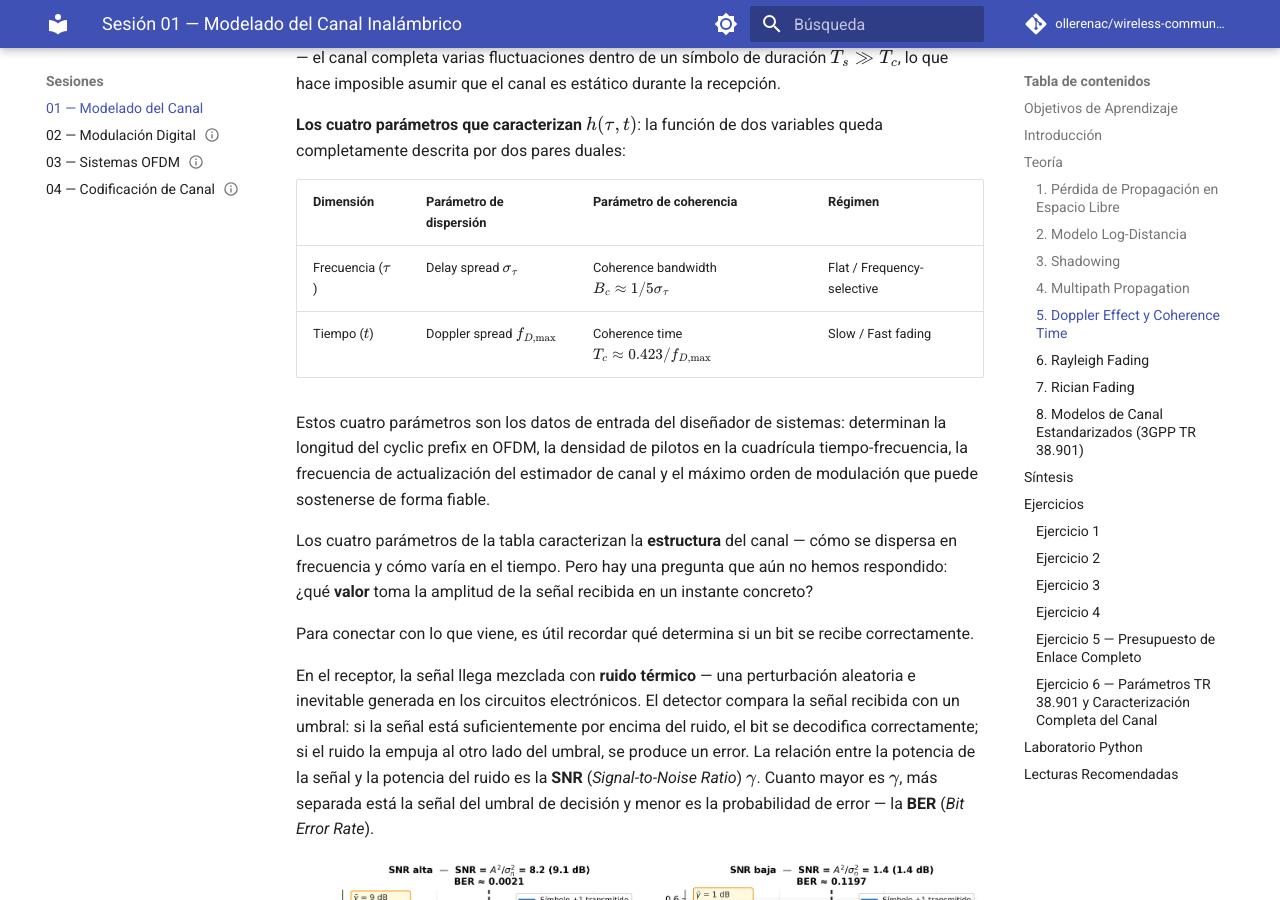
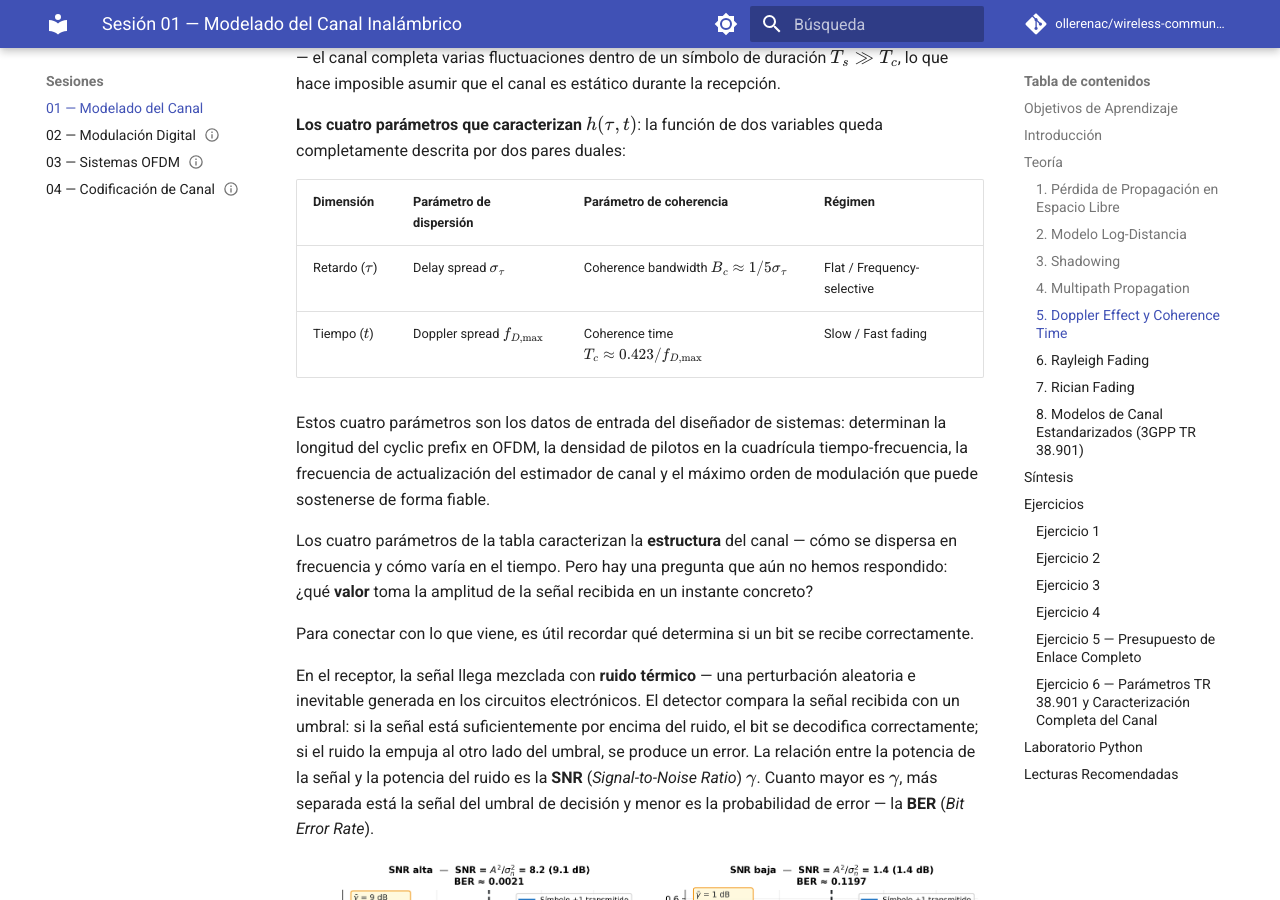
Before and after one commit to ollerenac/wireless-communication-systems, an MkDocs documentation site: the page built from docs/sessions/01-channel-modeling/index.md, in a window 1280 px wide and 900 px high, scrolled down 12795 px. Built offline with MkDocs 1.6.1 and Material for MkDocs 9.7.7, drawn with Linux system fonts in a browser that asks for light colours; comment, search, counter and statistics services are not loaded.

Commit message:
fix(session-01): correct table dimension label — Frecuencia→Retardo (τ)

```diff
--- a/docs/sessions/01-channel-modeling/index.md
+++ b/docs/sessions/01-channel-modeling/index.md
@@ -239,7 +239,7 @@ Ambos paneles muestran la amplitud recibida en dB en una sola frecuencia, varian
 
 | Dimensión | Parámetro de dispersión | Parámetro de coherencia | Régimen |
 |-----------|------------------------|------------------------|---------|
-| Frecuencia ($\tau$) | Delay spread $\sigma_\tau$ | Coherence bandwidth $B_c \approx 1/5\sigma_\tau$ | Flat / Frequency-selective |
+| Retardo ($\tau$) | Delay spread $\sigma_\tau$ | Coherence bandwidth $B_c \approx 1/5\sigma_\tau$ | Flat / Frequency-selective |
 | Tiempo ($t$) | Doppler spread $f_{D,\text{max}}$ | Coherence time $T_c \approx 0.423/f_{D,\text{max}}$ | Slow / Fast fading |
 
 Estos cuatro parámetros son los datos de entrada del diseñador de sistemas: determinan la longitud del cyclic prefix en OFDM, la densidad de pilotos en la cuadrícula tiempo-frecuencia, la frecuencia de actualización del estimador de canal y el máximo orden de modulación que puede sostenerse de forma fiable.
```
